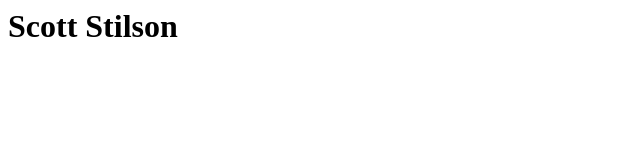
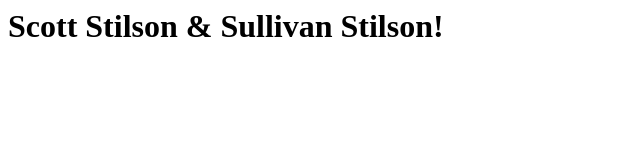
Before and after one commit to scottstilson/scottstilson.github.io, a plain HTML site: page index.html in a window 1280 px wide. Shown: the whole page, without its empty margins (0-640 px from the left). Drawn offline with Linux system fonts and the light colour scheme.

Commit message:
Add Sullivan

```diff
--- a/index.html
+++ b/index.html
@@ -1,3 +1,3 @@
 <body>
-	<h1>Scott Stilson</h1>
+	<h1>Scott Stilson &amp; Sullivan Stilson!</h1>
 </body>
```
